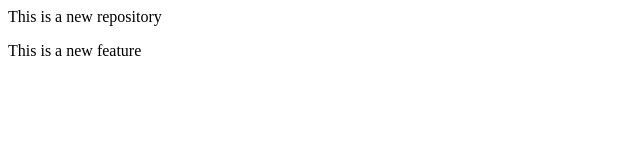
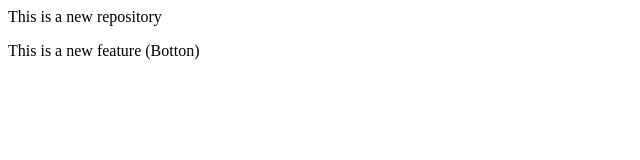
Before and after one commit to subi15github/LocalRepo, a plain HTML site: page index.html in a window 1280 px wide. Shown: the full height of the page, 0-640 px from the left. Drawn offline with Linux system fonts and the light colour scheme.

Commit message:
Add Button

```diff
--- a/index.html
+++ b/index.html
@@ -1,2 +1,2 @@
 <p>This is a new repository</p>
-<p>This is a new feature</p>
+<p>This is a new feature (Botton)</p>
```
